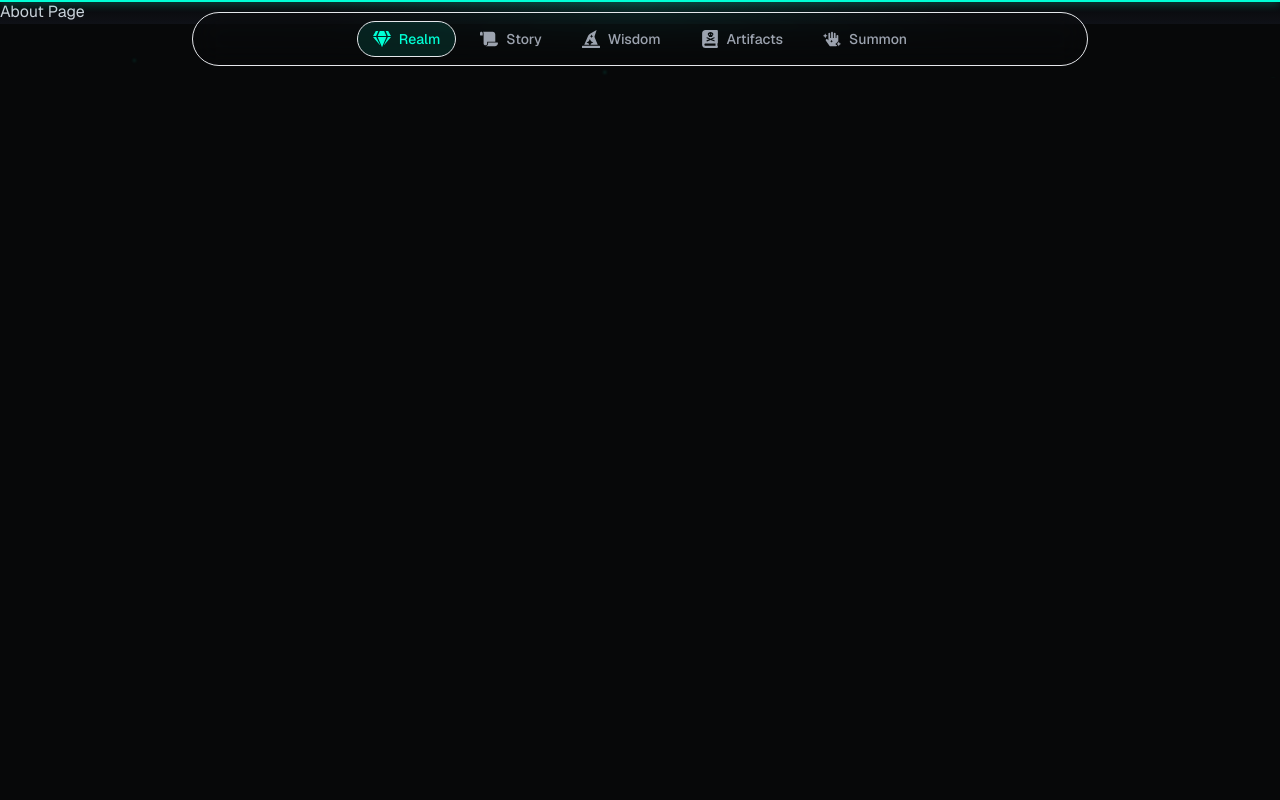
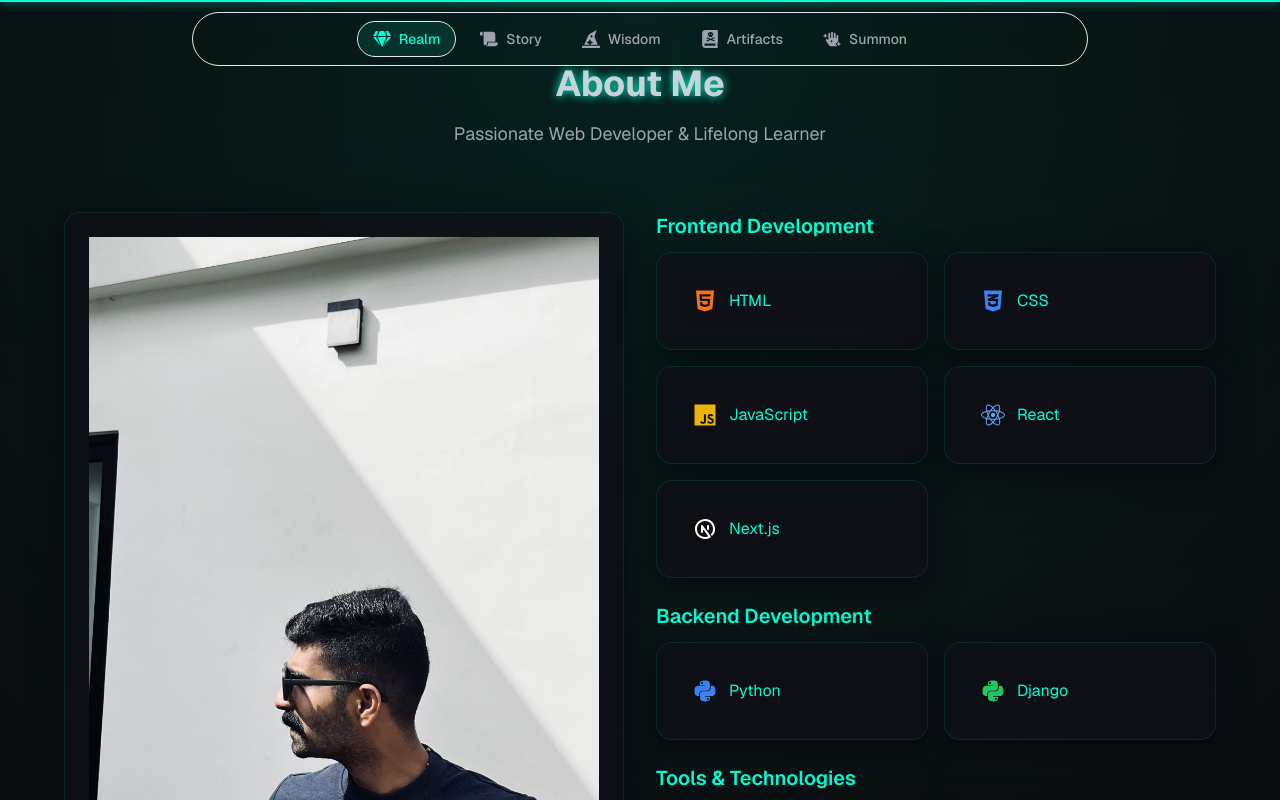
Before and after one commit to Tom-Jose-Biju/NextJs_Portfolio, a Next.js app: page /about in a window 1280 px wide. Shown: the top 800 px of the page. Built offline with nearby package versions, Linux system fonts and the light colour scheme.

Commit message:
6th commit

```diff
--- a/app/about/page.tsx
+++ b/app/about/page.tsx
@@ -1,5 +1,9 @@
+import dynamic from 'next/dynamic'
+
+const AboutPageSection = dynamic(() => import('@/components/sections/AboutPage'), {
+  ssr: true
+})
+
 export default function Page() {
-  return (
-    <div>About Page</div>
-  )
+  return <AboutPageSection />
 }
--- /dev/null
+++ b/components/sections/AboutPage.tsx
@@ -0,0 +1,11 @@
+'use client'
+
+import { AboutSectionHome } from './About'
+
+export default function AboutPageSection() {
+  return (
+    <main className="w-full">
+      <AboutSectionHome />
+    </main>
+  )
+}
```
